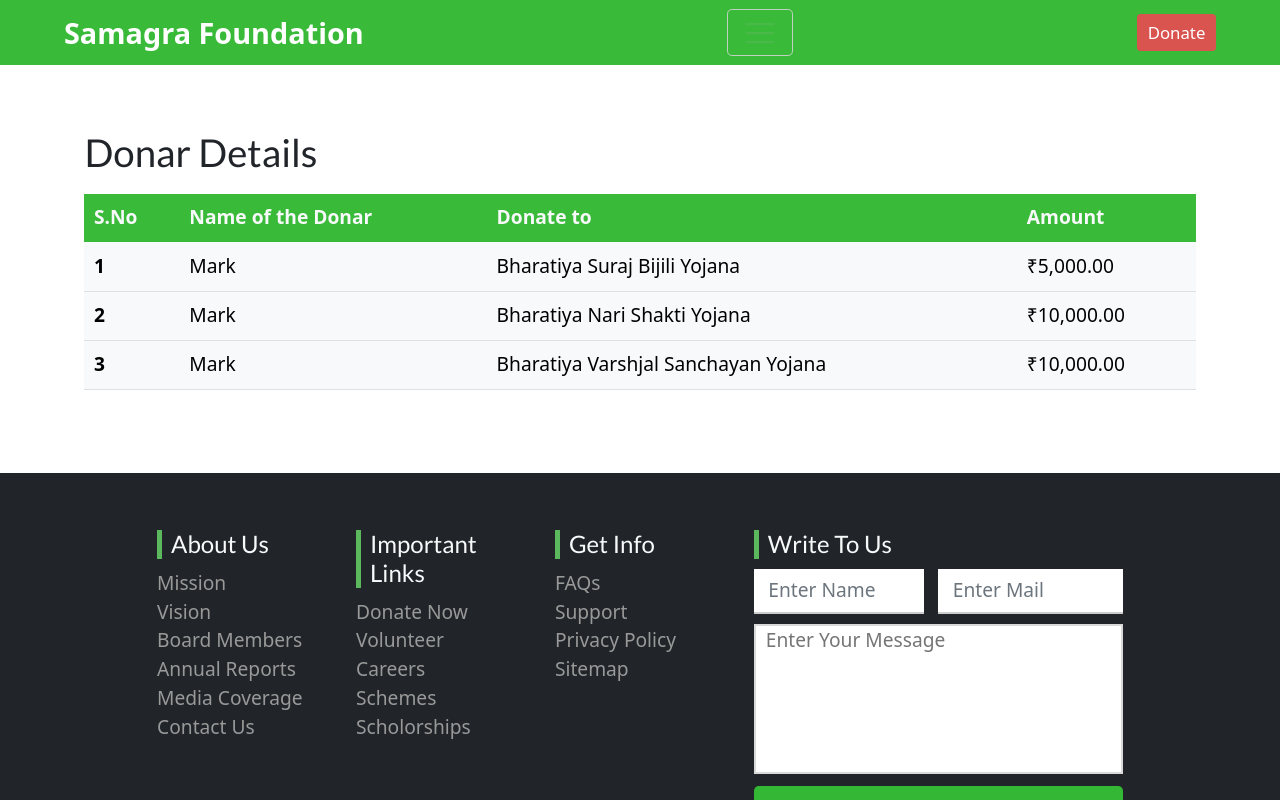
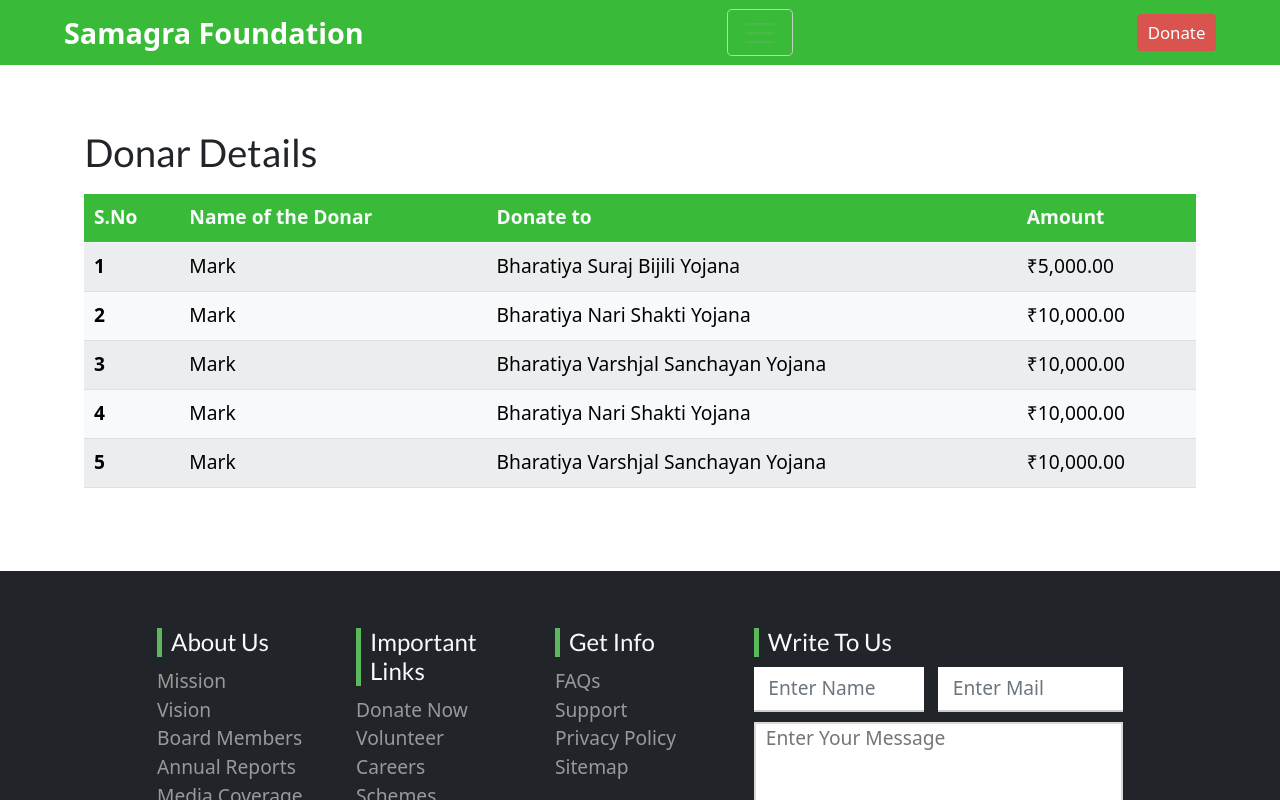
Before and after one commit to jnchaitanya077/ngo-website, a React (Create React App) app: page /DonarDetails in a window 1280 px wide. Shown: the top 800 px of the page. Built offline with nearby package versions, Linux system fonts and the light colour scheme.

Commit message:
Added key prop

```diff
--- a/src/pages/DonarDetails.js
+++ b/src/pages/DonarDetails.js
@@ -1,3 +1,4 @@
+import { uniqueId } from 'lodash';
 import React, { useEffect, useState } from 'react';
 import FullHeading from "../components/FullHeading"
 import Waypoint from '../components/Waypoint';
@@ -24,15 +25,15 @@ function DonarDetails({ element }) {
             <FullHeading title="Donar Details" />
             <Waypoint element={element} />
             <div>
-                <table class="table table-hover" style={{ backgroundColor: "#39bb39" }}>
+                <table class="table table-striped" style={{ backgroundColor: "#39bb39" }}>
                     <thead>
                         <tr>
-                            {tableHead.map((th) => <th className="text-light" scope="col">{th}</th>)}
+                            {tableHead.map((th) => <th key={uniqueId()} className="text-light" scope="col">{th}</th>)}
                         </tr>
                     </thead>
                     <tbody>
                         {tableData ? tableData.map((detail) =>
-                            <tr class="table-light">
+                            <tr key={detail.id} className="table-light">
                                 <th scope="row">{detail.id}</th>
                                 <td>{detail.name}</td>
                                 <td>{detail.scheme}</td>
@@ -50,6 +51,8 @@ const tableHead = ["S.No", "Name of the Donar", "Donate to", "Amount"];
 const data = [{ id: 1, name: "Mark", scheme: "Bharatiya Suraj Bijili Yojana", amount: 5000 },
 { id: 2, name: "Mark", scheme: "Bharatiya Nari Shakti Yojana", amount: 10000 },
 { id: 3, name: "Mark", scheme: "Bharatiya Varshjal Sanchayan Yojana", amount: 10000 },
+{ id: 4, name: "Mark", scheme: "Bharatiya Nari Shakti Yojana", amount: 10000 },
+{ id: 5, name: "Mark", scheme: "Bharatiya Varshjal Sanchayan Yojana", amount: 10000 },
 ]
 
 export default DonarDetails;
```
Also changed, not shown: 1 other file (tests, documents, lock files or other folders).
